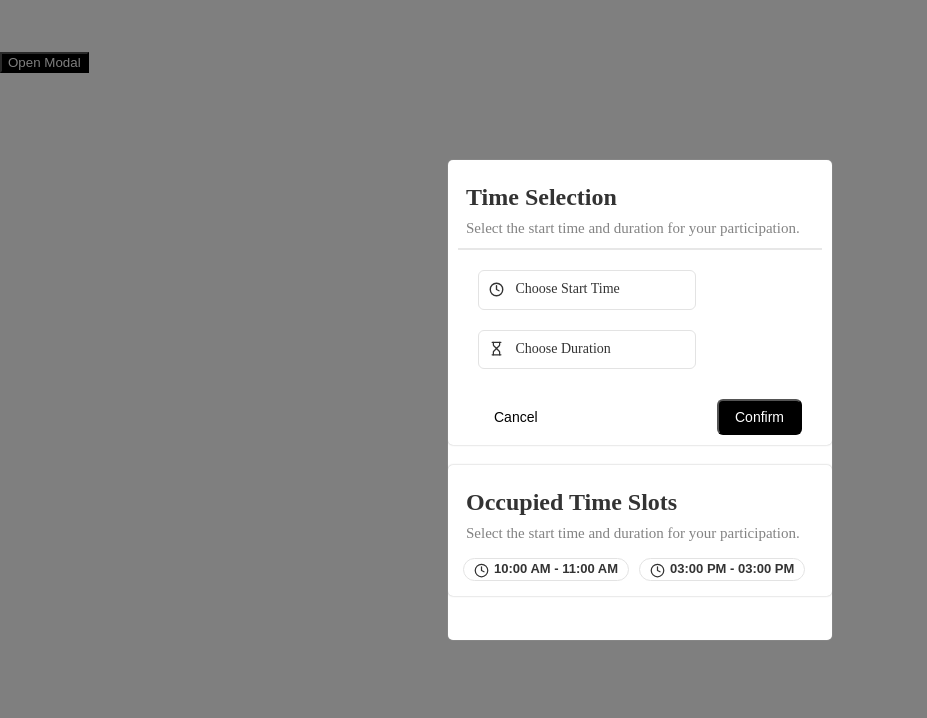
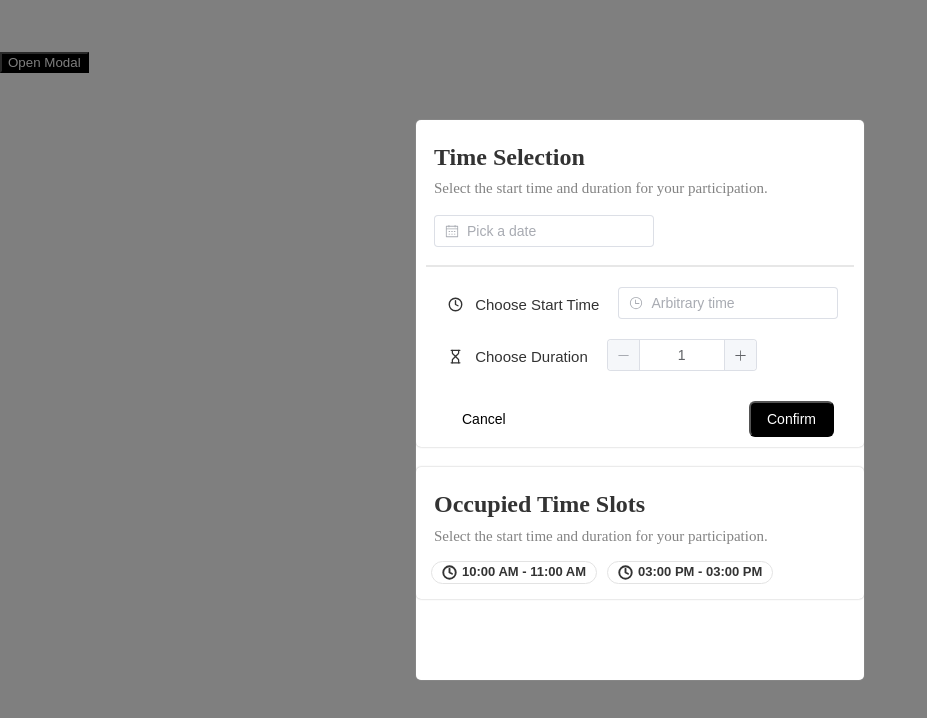
Before and after one commit to Minchae0322/playground, a Vue app in the folder front/: page /game in a window 1280 px wide. Both pictures are taken after a click on the button "Open Modal". Shown: the top 718 px of the page, without its empty margins (0-927 px from the left). Built offline with nearby package versions, Linux system fonts and the light colour scheme; a web font is replaced by a local one.

Commit message:
feat: frontend timePicker 디자인

```diff
--- a/front/src/views/GameView.vue
+++ b/front/src/views/GameView.vue
@@ -3,24 +3,29 @@
     <button @click="openModal">Open Modal</button>
 
     <div v-if="isModalOpen" class="modal-overlay">
+
       <div class="modal">
 
           <div class="justify-center item-center card " data-v0-t="card">
             <div class="padding-20">
               <a class="text-bold text-title primary-font">Time Selection</a>
               <h4 class="text-color-gray primary-font">Select the start time and duration for your participation.</h4>
+              <div class="block">
+                <el-date-picker
+                    v-model="dateValue"
+                    type="date"
+                    placeholder="Pick a date"
+                    :default-value="new Date(2010, 9, 1)"
+                />
+              </div>
             </div>
             <hr color="#e7e7e7">
             <div class="button-container">
               <div class="button-container">
-                <button
-                    class="button-style"
+                <div class="start-time-container">
+                <a
+                    class="start-time"
                     id="start-time"
-                    type="button"
-                    aria-haspopup="dialog"
-                    aria-expanded="false"
-                    aria-controls="radix-:rc:"
-                    data-state="closed"
                 >
                   <svg
                       xmlns="http://www.w3.org/2000/svg"
@@ -38,16 +43,14 @@
                     <polyline points="12 6 12 12 16 14"></polyline>
                   </svg>
                   Choose Start Time
-                </button>
-                <button
-                    class="button-style"
-                    id="duration"
-                    type="button"
-                    aria-haspopup="dialog"
-                    aria-expanded="false"
-                    aria-controls="radix-:rd:"
-                    data-state="closed"
-                >
+                </a>
+                  <el-time-picker v-model="timeValue" placeholder="Arbitrary time" />
+                </div>
+                <div class="start-time-container">
+                  <a
+                      class="start-time"
+                      id="start-time"
+                  >
                   <svg
                       xmlns="http://www.w3.org/2000/svg"
                       width="15"
@@ -66,7 +69,9 @@
                     <path d="M7 2v4.172a2 2 0 0 0 .586 1.414L12 12l4.414-4.414A2 2 0 0 0 17 6.172V2"></path>
                   </svg>
                   Choose Duration
-                </button>
+                </a>
+                  <el-input-number v-model="num" :min="1" :max="120" @change="handleChange" />
+              </div>
               </div>
               <div class="container-confirm-style">
                 <button class="button-cancel inline-flex items-center justify-center rounded-md text-sm font-medium  px-4 py-2"
@@ -100,7 +105,7 @@
                       viewBox="0 0 24 24"
                       fill="none"
                       stroke="currentColor"
-                      stroke-width="2"
+                      stroke-width="3"
                       stroke-linecap="round"
                       stroke-linejoin="round"
                       class="margin-right"
@@ -121,12 +126,18 @@
 <script setup>
 import { ref } from 'vue';
 
+const dateValue = ref('')
+const timeValue = ref('')
 const isModalOpen = ref(false);
 const isTimeSlotOccupied = ref(false);
 const selectedStartTime = ref(null);
 const selectedDuration = ref(null);
 const occupiedTimeSlots = ref(["10:00 AM - 11:00 AM", "03:00 PM - 03:00 PM"]); // Example occupied slots
+const num = ref(1)
 
+const handleChange = (value) => {
+  console.log(value);
+};
 const openModal = () => {
   isModalOpen.value = true;
   isTimeSlotOccupied.value = false; // Reset the occupied state when opening the modal
@@ -178,13 +189,13 @@ const confirmParticipation = () => {
 }
 
 .modal {
-  border: 1px #000000;/* 테두리 스타일 및 색상 지정 */
+  border: 1px #000000; /* 테두리 스타일 및 색상 지정 */
   box-shadow: 0 0 1px #bebebe;
   background: white;
   border-radius: 5px;
-  width: 30vw; /* Adjust this value as needed */
+  width: 35vw; /* Adjust this value as needed */
   overflow-x: auto; /* Add this line to enable vertical scrolling if needed */
-  height: 60vh; /* Adjust this value as needed */
+  height: 70vh; /* Adjust this value as needed */
   overflow-y: auto; /* Add this line to enable vertical scrolling if needed */
 }
 
@@ -199,6 +210,7 @@ const confirmParticipation = () => {
 .justify-center {
   justify-content: center;
 }
+
 svg {
   margin-bottom: 2px;
 }
@@ -218,13 +230,12 @@ hr {
 }
 
 .primary-font {
-  font-family: primary-font,serif
+  font-family: primary-font, serif;
 }
 
 .padding-20 {
   padding: 8px;
 }
-
 
 .button-container {
   display: flex;
@@ -233,23 +244,20 @@ hr {
 
 .button-style {
   background-color: #ffffff; /* 흰색 배경 */
-  border: 1px solid #e3e3e3; /* 연한 회색 테두리 */
   color: #333333; /* 글자색 */
   padding: 10px 10px; /* 내부 여백 설정 */
-  width: 60%;
+  width: 40%;
   border-radius: 6px;
   text-align: start;
-  margin: 10px 20px;
+  margin: 10px 10px;
   cursor: pointer; /* 포인터 모양 변경 */
   font-family: primary-font,serif;
   font-size: 14px;
   transition: background-color 0.3s, color 0.3s; /* 부드러운 전환 효과 */
 }
 
-.button-style:hover {
-  background-color: #f0f0f0; /* 마우스 오버 시 배경색 변경 */
-  color: #555555; /* 마우스 오버 시 글자색 변경 */
-}
+
+
 
 .icon-style {
   display: inline-block;
@@ -296,6 +304,11 @@ hr {
   border-radius: 5px;
 }
 
+.block {
+  margin-top: 15px;
+  margin-bottom: 10px;
+}
+
 .time-container {
   background-color: #ffffff; /* 흰색 배경 */
   border: 1px solid #e3e3e3; /* 연한 회색 테두리 */
@@ -311,4 +324,23 @@ hr {
   margin-right: 5px;
   margin-top: 3px;
 }
+
+
+
+.start-time-container {
+  display: flex;
+  background-color: #ffffff; /* 흰색 배경 */
+  color: #333333; /* 글자색 */
+  align-items: center;
+
+  padding: 10px;
+  cursor: pointer; /* 포인터 모양 변경 */
+  transition: background-color 0.3s, color 0.3s; /* 부드러운 전환 효과 */
+}
+
+.start-time {
+  text-align: center;
+  padding-top: 3px;
+  margin: 0 19px 0px 12px;
+}
 </style>
```
